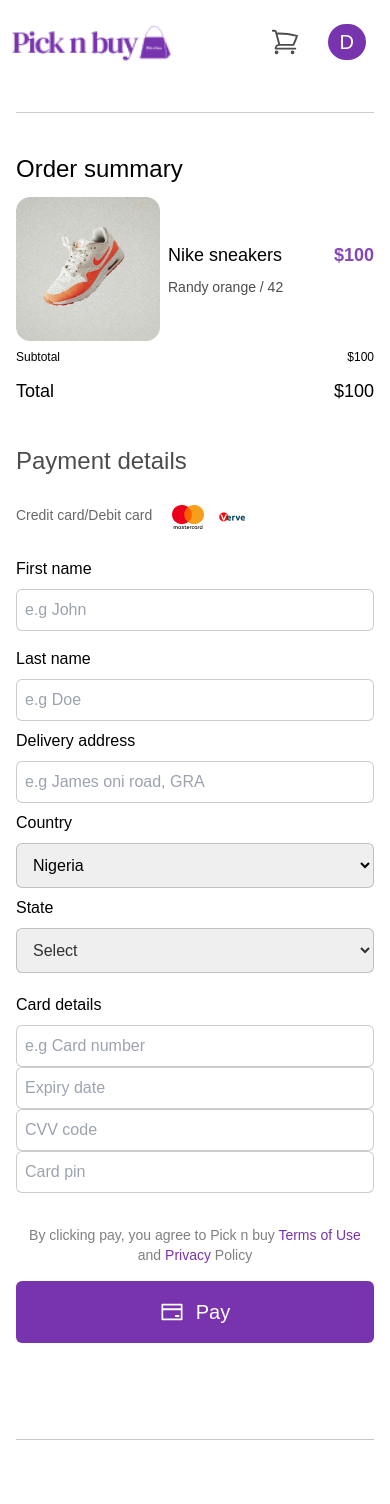
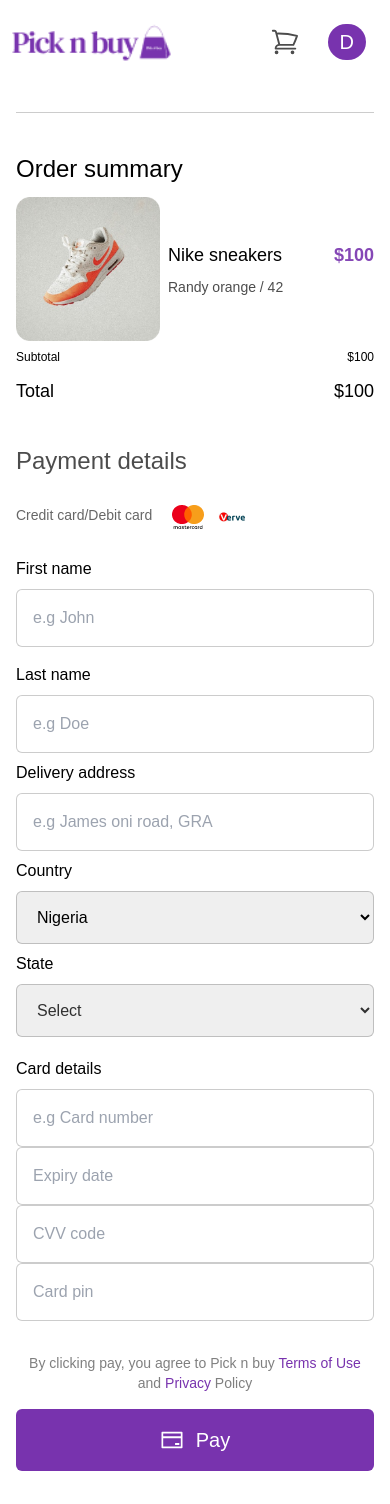
Before and after one commit to SandyAbasman/picknbuy, a Next.js app: page /checkOut in a window 390 px wide. Shown: the top 1504 px of the page. Built offline with nearby package versions, Linux system fonts and the light colour scheme.

Commit message:
responsiveness

```diff
--- a/src/components/Item.js
+++ b/src/components/Item.js
@@ -3,7 +3,10 @@
 
 function Item({ item }) {
   return (
-    <a href="/productView" className=" w-40 p-2 block md:p-0   md:w-auto">
+    <a
+      href="/productView"
+      className=" max:w-40  md:max-w-auto p-2 block md:p-0   md:w-auto"
+    >
       <img
         className="mb-2   hover:opacity-50 "
         src={item.productImg}
--- a/src/components/Payment.js
+++ b/src/components/Payment.js
@@ -3,7 +3,7 @@
 function Payment() {
   return (
     <div className=" md:w-[50%]  md:mt-0 mt-10 md:border-r-[0.1px] mb-20  border-black/20  ">
-      <div className=" w-fit  md:p-8">
+      <div className=" w-full md:w-fit   md:p-8">
         <div className=" flex-col flex gap-3  ">
           <h3 className="font-medium text-black/70  text-2xl">
             Payment details
@@ -21,7 +21,7 @@
               <div className="flex flex-col py-2 ">
                 <label className="py-2">First name</label>
                 <input
-                  className="border-[0.1px] p-2  py-2 text-black/80 border-black/20 rounded-md"
+                  className="border-[0.1px] p-4   text-black/80 border-black/20 rounded-md"
                   type="text"
                   placeholder="e.g John"
                 />
@@ -29,7 +29,7 @@
               <div className="flex flex-col">
                 <label className="py-2">Last name</label>
                 <input
-                  className="border-[0.1px] p-2  text-black/80   border-black/20 rounded-md"
+                  className="border-[0.1px] p-4  text-black/80   border-black/20 rounded-md"
                   type="text"
                   placeholder="e.g Doe"
                 />
@@ -38,7 +38,7 @@
             <div className="flex flex-col">
               <label className="py-2">Delivery address</label>
               <input
-                className="border-[0.1px] p-2  text-black/80 border-black/20 rounded-md"
+                className="border-[0.1px] p-4  text-black/80 border-black/20 rounded-md"
                 type="text"
                 placeholder="e.g James oni road, GRA"
               />
@@ -46,16 +46,16 @@
             <div className="md:flex md:flex-row gap-4 justify-between ">
               <div className="flex flex-col md:w-2/3 ">
                 <label className="py-2">Country</label>
-                <select className=" border-[0.1px] p-3   border-black/20 rounded-md">
-                  <option className=" text-black/50">Nigeria</option>
+                <select className=" border-[0.1px] p-4  border-black/20 rounded-md">
+                  <option>Nigeria</option>
                   <option>Ghana</option>
                   <option>USA</option>
                 </select>
               </div>
               <div className="flex flex-col  md:w-2/3">
                 <label className="py-2">State</label>
-                <select className="border-[0.1px] p-3   text-black/80 border-black/20 rounded-md">
-                  <option className=" text-black/50">Select</option>
+                <select className="border-[0.1px] p-4   text-black/80 border-black/20 rounded-md">
+                  <option>Select</option>
                   <option>Uyo</option>
                   <option>Lagos</option>
                 </select>
@@ -66,7 +66,7 @@
             <div className="flex flex-col ">
               <label className="py-2 ">Card details</label>
               <input
-                className=" border-[0.1px] p-2   text-black/80 border-black/20 rounded-md"
+                className=" border-[0.1px] p-4   text-black/80 border-black/20 rounded-md"
                 type="text"
                 placeholder="e.g Card number "
               />
@@ -74,14 +74,14 @@
             <div className="md:flex md:flex-row justify-between ">
               <div className="flex flex-col md:w-2/3">
                 <input
-                  className=" border-[0.1px] p-2   text-black/80 border-black/20 rounded-md"
+                  className=" border-[0.1px] p-4   text-black/80 border-black/20 rounded-md"
                   type="text"
                   placeholder="Expiry date"
                 />
               </div>
               <div className="flex flex-col">
                 <input
-                  className=" border-[0.1px] p-2   text-black/80 border-black/20 rounded-md "
+                  className=" border-[0.1px] p-4   text-black/80 border-black/20 rounded-md "
                   type="text"
                   placeholder="CVV code"
                 />
@@ -89,7 +89,7 @@
             </div>
             <div className="flex flex-col   ">
               <input
-                className=" border-[0.1px] p-2  text-black/80 border-black/20 rounded-md"
+                className=" border-[0.1px] p-4  text-black/80 border-black/20 rounded-md"
                 type="text"
                 placeholder="Card pin"
               />
```
